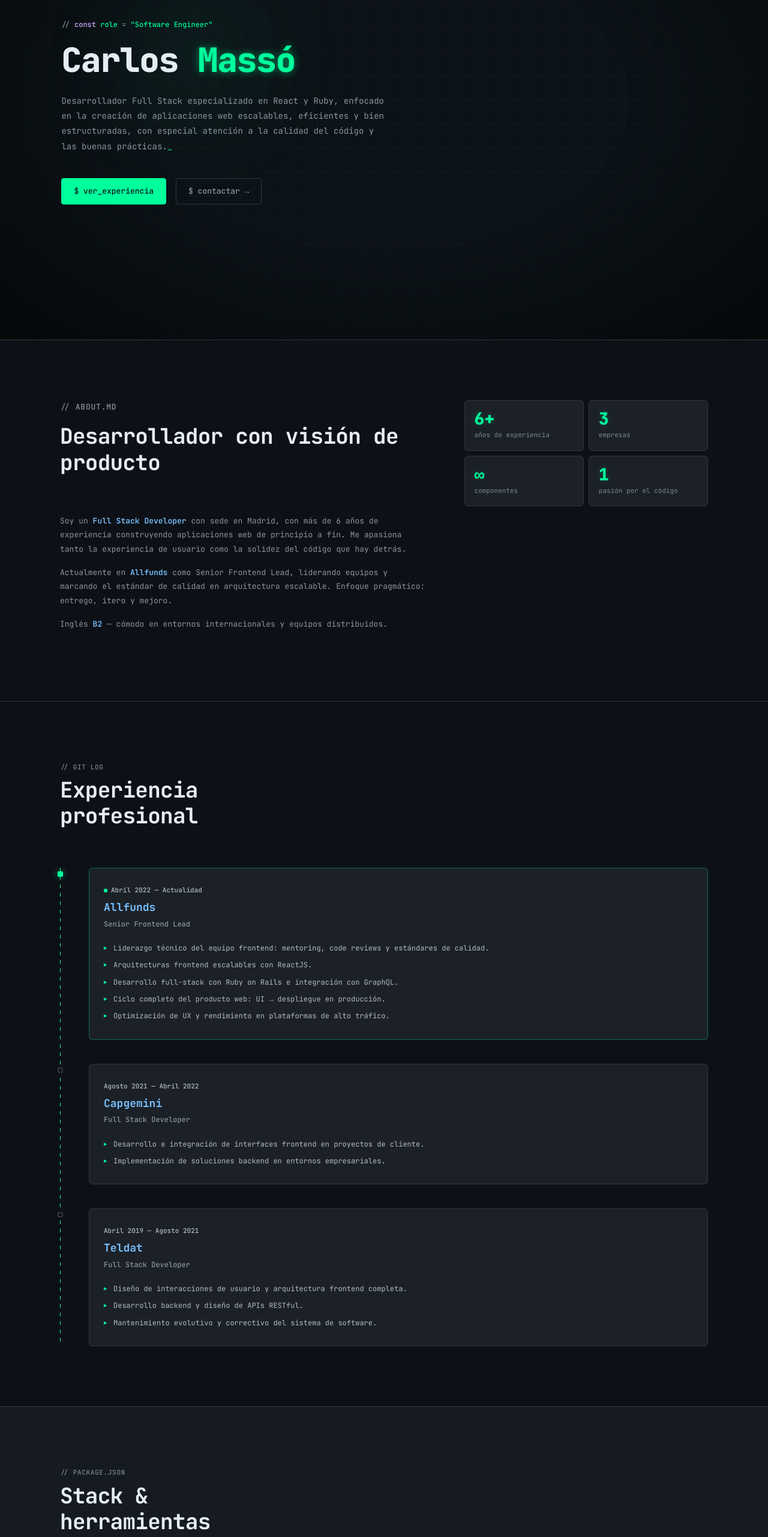
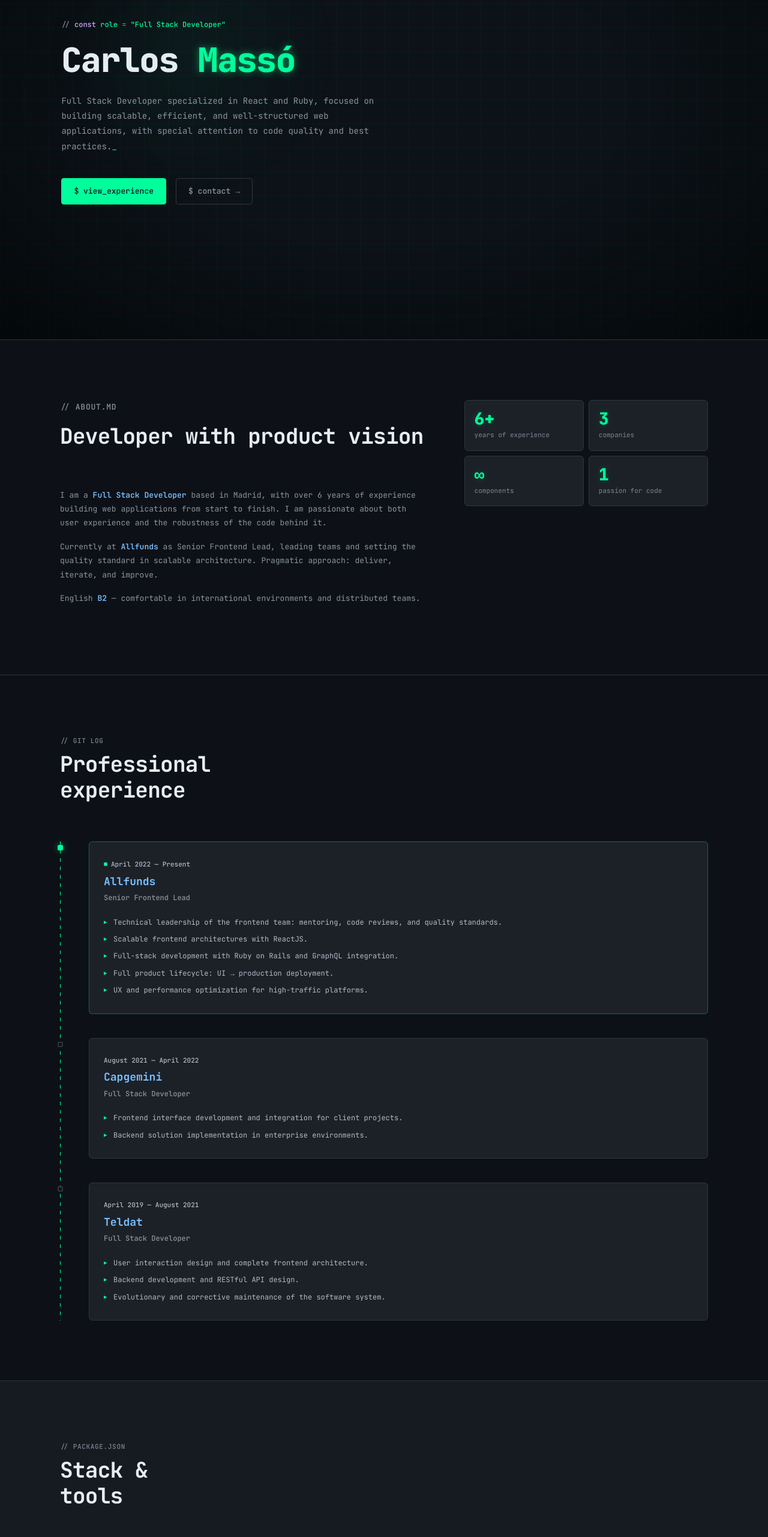
Before and after one commit to Carlosmasso/portfolio, a React (Vite) app: page / in a window 1280 px wide. Shown: the part 234-2797 px from the top of the page at 60% size. Built offline with nearby package versions, Linux system fonts and the light colour scheme.

Commit message:
add english

```diff
--- a/index.html
+++ b/index.html
@@ -1,5 +1,5 @@
 <!doctype html>
-<html lang="es">
+<html lang="en">
   <head>
     <meta charset="UTF-8" />
     <meta name="viewport" content="width=device-width, initial-scale=1.0" />
@@ -14,7 +14,7 @@
     <link rel="shortcut icon" href="/favicon.ico" />
     <link rel="apple-touch-icon" sizes="180x180" href="/apple-touch-icon.png" />
     <link rel="manifest" href="/site.webmanifest" />
-    <meta name="keywords" content="Carlos Massó, portfolio, software engineer, desarrollador web, full stack, React, Node.js, proyectos, experiencia, programación, frontend, backend, Murcia" />
+    <meta name="keywords" content="Carlos Massó, portfolio, software engineer, web developer, full stack, React, Node.js, projects, experience, programming, frontend, backend, Murcia" />
     <meta name="author" content="Carlos Massó" />
     <meta name="robots" content="index, follow" />
     <link rel="canonical" href="https://carlosmasso.com/" />
@@ -22,17 +22,17 @@
     <!-- Favicon SVG fallback for legacy browsers -->
     <link rel="alternate icon" type="image/svg+xml" href="/favicon.svg" />
     <title>Carlos Massó — Portfolio | Full Stack Software Engineer</title>
-    <meta name="description" content="Portfolio de Carlos Massó, Full Stack Software Engineer. Proyectos, experiencia, habilidades y contacto. Descubre mi trabajo en desarrollo web, backend, frontend y más." />
+    <meta name="description" content="Portfolio of Carlos Massó, Full Stack Software Engineer. Projects, experience, skills and contact. Discover my work in web development, backend, frontend and more." />
     <!-- Open Graph / Facebook / WhatsApp -->
     <meta property="og:type" content="website" />
     <meta property="og:url" content="https://carlosmasso.com/" />
     <meta property="og:title" content="Carlos Massó — Portfolio | Full Stack Software Engineer" />
-    <meta property="og:description" content="Portfolio de Carlos Massó, Full Stack Software Engineer. Proyectos, experiencia, habilidades y contacto. Descubre mi trabajo en desarrollo web, backend, frontend y más." />
+    <meta property="og:description" content="Portfolio of Carlos Massó, Full Stack Software Engineer. Projects, experience, skills and contact. Discover my work in web development, backend, frontend and more." />
     <meta property="og:image" content="https://carlosmasso.com/og-image.png" />
     <!-- Twitter -->
     <meta name="twitter:card" content="summary_large_image" />
     <meta name="twitter:title" content="Carlos Massó — Portfolio | Full Stack Software Engineer" />
-    <meta name="twitter:description" content="Portfolio de Carlos Massó, Full Stack Software Engineer. Proyectos, experiencia, habilidades y contacto. Descubre mi trabajo en desarrollo web, backend, frontend y más." />
+    <meta name="twitter:description" content="Portfolio of Carlos Massó, Full Stack Software Engineer. Projects, experience, skills and contact. Discover my work in web development, backend, frontend and more." />
     <meta name="twitter:image" content="https://carlosmasso.com/og-image.png" />
   </head>
   <body>
--- a/src/components/About.jsx
+++ b/src/components/About.jsx
@@ -2,10 +2,10 @@ import useScrollReveal from '../hooks/useScrollReveal'
 import SectionHeader from './SectionHeader'
 
 const stats = [
-  { num: '6+', desc: 'años de experiencia' },
-  { num: '3', desc: 'empresas' },
-  { num: '∞', desc: 'componentes' },
-  { num: '1', desc: 'pasión por el código' },
+  { num: '6+', desc: 'years of experience' },
+  { num: '3', desc: 'companies' },
+  { num: '∞', desc: 'components' },
+  { num: '1', desc: 'passion for code' },
 ]
 
 export default function About() {
@@ -19,22 +19,22 @@ export default function About() {
           <div className="about-text reveal" ref={textRef}>
             <SectionHeader
               label="about.md"
-              title={<>Desarrollador con<br className="about-br" /> visión de producto</>}
+              title={<>Developer with<br className="about-br" /> product vision</>}
             />
             <p>
-              Soy un <strong>Full Stack Developer</strong> con sede en Madrid,
-              con más de 6 años de experiencia construyendo aplicaciones web de
-              principio a fin. Me apasiona tanto la experiencia de usuario como
-              la solidez del código que hay detrás.
+              I am a <strong>Full Stack Developer</strong> based in Madrid,
+              with over 6 years of experience building web applications from
+              start to finish. I am passionate about both user experience and
+              the robustness of the code behind it.
             </p>
             <p>
-              Actualmente en <strong>Allfunds</strong> como Senior Frontend
-              Lead, liderando equipos y marcando el estándar de calidad en
-              arquitectura escalable. Enfoque pragmático: entrego, itero y mejoro.
+              Currently at <strong>Allfunds</strong> as Senior Frontend
+              Lead, leading teams and setting the quality standard in scalable
+              architecture. Pragmatic approach: deliver, iterate, and improve.
             </p>
             <p>
-              Inglés <strong>B2</strong> — cómodo en entornos internacionales
-              y equipos distribuidos.
+              English <strong>B2</strong> — comfortable in international
+              environments and distributed teams.
             </p>
           </div>
 
--- a/src/components/Contact.jsx
+++ b/src/components/Contact.jsx
@@ -39,12 +39,11 @@ export default function Contact() {
       <div className="contact-inner" ref={ref}>
         <SectionHeader
           label="ping"
-          title={<>¿Tienes un proyecto<br />en mente?</>}
+          title={<>Do you have a project<br />in mind?</>}
           center
         />
         <p className="contact-sub">
-          Abierto a nuevas oportunidades, colaboraciones y proyectos
-          interesantes.
+          Open to new opportunities, collaborations, and interesting projects.
         </p>
         <a href="mailto:carlos.masso@hotmail.com" className="btn btn-primary">
           $ send_email
--- a/src/components/Education.jsx
+++ b/src/components/Education.jsx
@@ -7,14 +7,14 @@ export default function Education() {
   return (
     <section id="education">
       <div className="section-inner">
-        <SectionHeader label="credentials" title="Educación" />
+        <SectionHeader label="credentials" title="Education" />
         <div className="edu-card" ref={ref}>
           <div className="edu-body">
             <div className="edu-period">2014 — 2019</div>
-            <div className="edu-degree">Grado en Ingeniería Informática</div>
+            <div className="edu-degree">Bachelor's Degree in Computer Engineering</div>
             <div className="edu-project">
-              TFG:{' '}
-              <strong>Diseño e implementación de un algoritmo de enrutamiento</strong>
+              Final Project:{' '}
+              <strong>Design and implementation of a routing algorithm</strong>
             </div>
           </div>
         </div>
--- a/src/components/Experience.jsx
+++ b/src/components/Experience.jsx
@@ -3,34 +3,34 @@ import SectionHeader from './SectionHeader'
 
 const jobs = [
   {
-    period: 'Abril 2022 — Actualidad',
+    period: 'April 2022 — Present',
     company: 'Allfunds',
     role: 'Senior Frontend Lead',
     points: [
-      'Liderazgo técnico del equipo frontend: mentoring, code reviews y estándares de calidad.',
-      'Arquitecturas frontend escalables con ReactJS.',
-      'Desarrollo full-stack con Ruby on Rails e integración con GraphQL.',
-      'Ciclo completo del producto web: UI → despliegue en producción.',
-      'Optimización de UX y rendimiento en plataformas de alto tráfico.',
+      'Technical leadership of the frontend team: mentoring, code reviews, and quality standards.',
+      'Scalable frontend architectures with ReactJS.',
+      'Full-stack development with Ruby on Rails and GraphQL integration.',
+      'Full product lifecycle: UI → production deployment.',
+      'UX and performance optimization for high-traffic platforms.',
     ],
   },
   {
-    period: 'Agosto 2021 — Abril 2022',
+    period: 'August 2021 — April 2022',
     company: 'Capgemini',
     role: 'Full Stack Developer',
     points: [
-      'Desarrollo e integración de interfaces frontend en proyectos de cliente.',
-      'Implementación de soluciones backend en entornos empresariales.',
+      'Frontend interface development and integration for client projects.',
+      'Backend solution implementation in enterprise environments.',
     ],
   },
   {
-    period: 'Abril 2019 — Agosto 2021',
+    period: 'April 2019 — August 2021',
     company: 'Teldat',
     role: 'Full Stack Developer',
     points: [
-      'Diseño de interacciones de usuario y arquitectura frontend completa.',
-      'Desarrollo backend y diseño de APIs RESTful.',
-      'Mantenimiento evolutivo y correctivo del sistema de software.',
+      'User interaction design and complete frontend architecture.',
+      'Backend development and RESTful API design.',
+      'Evolutionary and corrective maintenance of the software system.',
     ],
   },
 ]
@@ -64,7 +64,7 @@ export default function Experience() {
   return (
     <section id="experience">
       <div className="section-inner">
-        <SectionHeader label="git log" title={<>Experiencia<br />profesional</>} />
+        <SectionHeader label="git log" title={<>Professional<br />experience</>} />
         <div className="timeline">
           {jobs.map((job, i) => (
             <TimelineItem key={job.company} job={job} delay={i * 100} isActive={i === 0} />
--- a/src/components/Hero.jsx
+++ b/src/components/Hero.jsx
@@ -10,21 +10,21 @@ export default function Hero() {
           <span className="keyword">const </span>
           <span className="string">role</span>
           <span className="comment"> = </span>
-          <span className="string">"Software Engineer"</span>
+          <span className="string">"Full Stack Developer"</span>
         </div>
         <h1 className="hero-name">
           Carlos <span className="accent">Massó</span>
         </h1>
         <p className="hero-desc">
           <TypingText
-            text="Desarrollador Full Stack especializado en React y Ruby, enfocado en la creación de aplicaciones web escalables, eficientes y bien estructuradas, con especial atención a la calidad del código y las buenas prácticas."
+            text="Full Stack Developer specialized in React and Ruby, focused on building scalable, efficient, and well-structured web applications, with special attention to code quality and best practices."
             speed={25}
             delay={800}
           />
         </p>
         <div className="hero-ctas">
-          <a href="#experience" className="btn btn-primary">$ ver_experiencia</a>
-          <a href="#contact" className="btn btn-outline">$ contactar →</a>
+          <a href="#experience" className="btn btn-primary">$ view_experience</a>
+          <a href="#contact" className="btn btn-outline">$ contact →</a>
         </div>
       </div>
     </section>
--- a/src/components/Projects.jsx
+++ b/src/components/Projects.jsx
@@ -6,7 +6,7 @@ const projects = [
     title: 'Awayna',
     file: 'awayna.tsx',
     description:
-      'Plataforma de viajes enfocada en turismo local y cercano. Conecta viajeros con experiencias auténticas y destinos próximos.',
+      'Travel platform focused on local and nearby tourism. Connects travelers with authentic experiences and close destinations.',
     tags: ['Next.js', 'TypeScript', 'Tailwind CSS'],
     link: 'https://www.awayna.es/',
   },
@@ -14,7 +14,7 @@ const projects = [
     title: 'Portfolio',
     file: 'portfolio.jsx',
     description:
-      'Este portfolio. Diseñado y desarrollado desde cero con React + Vite, enfocado en rendimiento y estética developer.',
+      'This portfolio. Designed and developed from scratch with React + Vite, focused on performance and developer aesthetics.',
     tags: ['React', 'Vite', 'CSS'],
     link: null,
   },
@@ -62,7 +62,7 @@ export default function Projects() {
   return (
     <section id="projects">
       <div className="section-inner">
-        <SectionHeader label="repos" title="Proyectos" />
+        <SectionHeader label="repos" title="Projects" />
         <div className="projects-grid">
           {projects.map((project, i) => (
             <ProjectCard key={project.title} project={project} delay={i * 100} />
--- a/src/components/Skills.jsx
+++ b/src/components/Skills.jsx
@@ -20,11 +20,11 @@ const categories = [
   },
   {
     title: 'Leadership',
-    tags: ['Tech Lead', 'Mentoring', 'Arquitectura', 'Quality Standards'],
+    tags: ['Tech Lead', 'Mentoring', 'Architecture', 'Quality Standards'],
   },
   {
     title: 'Languages',
-    tags: ['Español — Nativo', 'Inglés — B2'],
+    tags: ['Spanish — Native', 'English — C1'],
   },
 ]
 
@@ -47,7 +47,7 @@ export default function Skills() {
   return (
     <section id="skills">
       <div className="section-inner">
-        <SectionHeader label="package.json" title={<>Stack &amp;<br />herramientas</>} />
+        <SectionHeader label="package.json" title={<>Stack &amp;<br />tools</>} />
         <div className="skills-grid">
           {categories.map((cat, i) => (
             <SkillCard key={cat.title} cat={cat} delay={(i % 3) * 60} />
```
